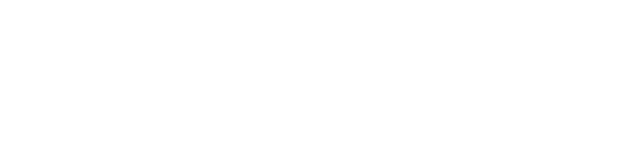
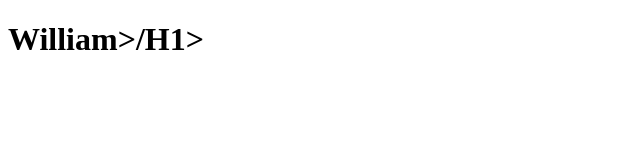
Before and after one commit to Williamtf2007/ejercicio1, a plain HTML site: page index.html in a window 1280 px wide. Shown: the whole page, without its empty margins (0-640 px from the left). Drawn offline with Linux system fonts and the light colour scheme.

Commit message:
Update index.html

```diff
--- a/index.html
+++ b/index.html
@@ -5,6 +5,7 @@
     <meta http-equiv="X-UA-Compatible" content="IE=edge">
     <meta name="viewport" content="width=device-width, initial-scale=1.0">
     <title>Document</title>
+    <H1>William>/H1>
 </head>
 <body>
 
```
